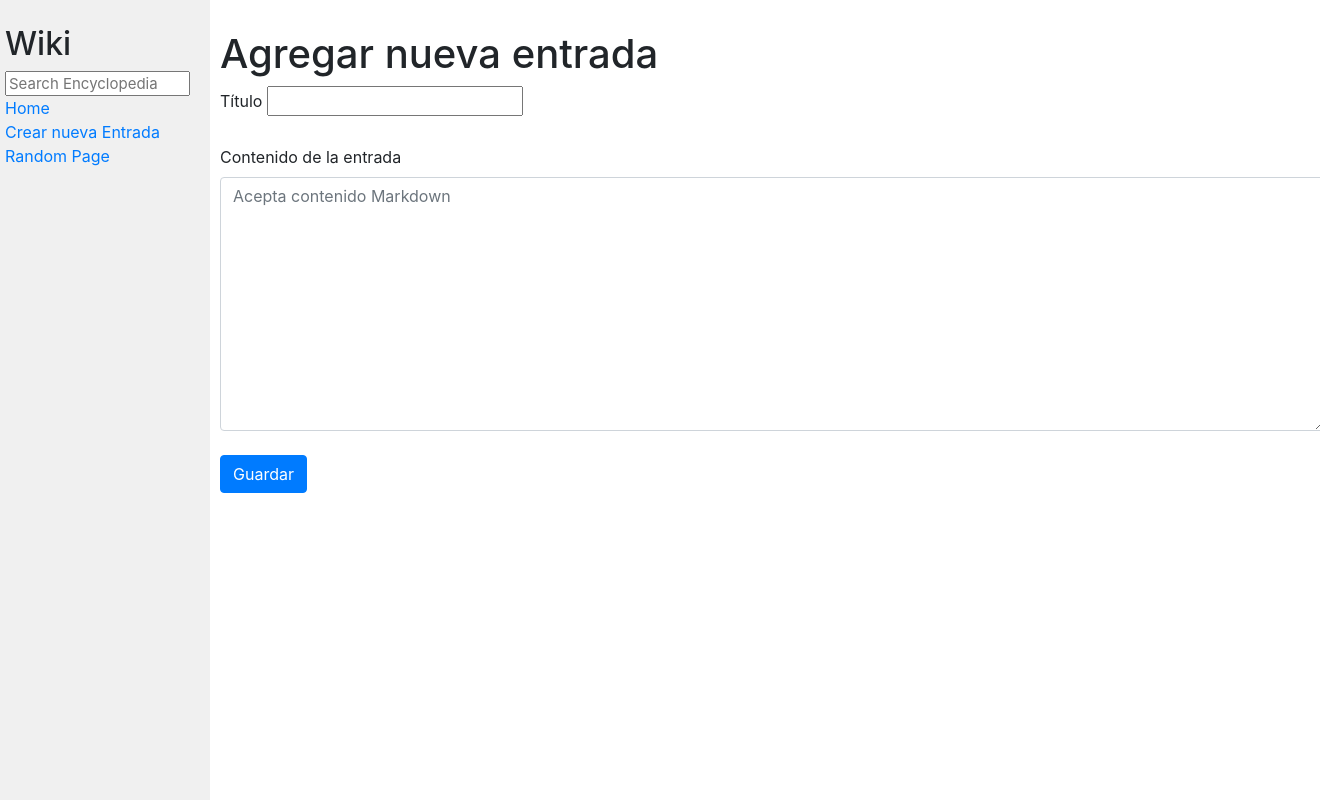
After one commit to Dan240701/cs50w-project1, a Django app: page /agregar/ in a window 1320 px wide; the page is wider, and only the part inside the window is pictured. The commit adds this page. Run offline with Django 3.2, Linux system fonts and the light colour scheme; some libraries are stand-ins or nearby versions.

Commit message:
7/10 progress

```diff
--- a/wiki/encyclopedia/static/encyclopedia/styles.css
+++ b/wiki/encyclopedia/static/encyclopedia/styles.css
@@ -13,8 +13,8 @@ h1 {
 }
 
 textarea {
-    height: 90vh;
-    width: 80%;
+    height: 40vh;
+    width: 50%;
 }
 
 .main {
--- /dev/null
+++ b/wiki/encyclopedia/templates/encyclopedia/agregar.html
@@ -0,0 +1,21 @@
+{% extends "encyclopedia/layout.html" %}
+
+{% block title %}
+Agregar nueva entrada
+{% endblock %}
+
+{% block body %}
+<h1>Agregar nueva entrada</h1>
+<form action="{% url 'agregar' %}" method="POST">
+    {% csrf_token %}
+
+    <label>Título</label>
+    <input type="text" name="titulo">
+    <br>
+    <br>
+
+    <label>Contenido de la entrada</label>
+    <textarea class="form-control" placeholder="Acepta contenido Markdown" name="contenido" rows="10 " cols="4"></textarea>
+    <br>
+    <button type="submit" class="btn btn-primary">Guardar</button>
+{% endblock %}
--- a/wiki/encyclopedia/templates/encyclopedia/index.html
+++ b/wiki/encyclopedia/templates/encyclopedia/index.html
@@ -8,8 +8,8 @@
     <h1>All Pages</h1>
 
     <ul>
-        {% for entry in entries %}
-            <li>{{ entry }}</li>
+        {% for entrada in entries %}
+            <li><a href="{% url 'entrada' titulo=entrada %}">{{ entrada }}</a></li>
         {% endfor %}
     </ul>
 
--- a/wiki/encyclopedia/templates/encyclopedia/layout.html
+++ b/wiki/encyclopedia/templates/encyclopedia/layout.html
@@ -12,17 +12,19 @@
         <div class="row">
             <div class="sidebar col-lg-2 col-md-3">
                 <h2>Wiki</h2>
-                <form>
+                <!-- Este es el formulario de búsqueda -->
+                <form action="{% url 'busqueda' %}" method="POST">
+                    {% csrf_token %}
                     <input class="search" type="text" name="q" placeholder="Search Encyclopedia">
                 </form>
                 <div>
                     <a href="{% url 'index' %}">Home</a>
                 </div>
                 <div>
-                    Create New Page
+                    <a href="{% url 'agregar' %}">Crear nueva Entrada</a>
                 </div>
                 <div>
-                    Random Page
+                    <a href="{% url 'random' %}">Random Page</a>
                 </div>
                 {% block nav %}
                 {% endblock %}
--- a/wiki/encyclopedia/urls.py
+++ b/wiki/encyclopedia/urls.py
@@ -3,5 +3,11 @@ from django.urls import path
 from . import views
 
 urlpatterns = [
-    path("", views.index, name="index")
+    path("", views.index, name="index"),
+    path("wiki/<str:titulo>", views.entrada, name="entrada"),
+    path("busqueda/", views.busqueda, name="busqueda"),
+    path("agregar/", views.agregar, name="agregar"),
+    path("ramdon/", views.ramdon_entrada, name="random"),
+
+
 ]
--- a/wiki/encyclopedia/views.py
+++ b/wiki/encyclopedia/views.py
@@ -1,7 +1,78 @@
 from django.shortcuts import render
+from django.http import HttpResponseRedirect
+from django.urls import reverse
+from markdown2 import markdown, Markdown
+import random
 
 from . import util
 
+#Funcion que convierte el contenido de un archivo markdown a html
+def md_to_html(titulo):
+   contenido = util.get_entry(titulo)
+   md = Markdown()
+   if contenido == None:
+         return None
+   else:
+       return md.convert(contenido)
+
+#Funcion que va mostrar el contenido de una entrada o retornar un mensaje de error personalizado si la entrada no existe
+def entrada(request, titulo):
+    contenido_html = md_to_html(titulo)
+    if contenido_html == None:
+        return render(request, "encyclopedia/error.html",{
+            "mensaje": f"La entrada {titulo} no existe."
+        })
+    else:
+        return render(request, "encyclopedia/entrada.html",{
+            "titulo": titulo,
+            "contenido": contenido_html
+
+        })
+
+#Funcion que nos va permitir buscar una determinada entrada, si no enconramos la entrada, vamos a retornar una lista con todas las entradas
+#Relacionadas a esa palabra y al hacer click en alguna de ellas, nos va a redirigir a la pagina de la entrada seleccionada.
+def busqueda(request):
+    if request.method == "POST":
+        busqueda = request.POST["q"]
+        entrada_html = md_to_html(busqueda)
+        if entrada_html is not None:
+            return render(request, "encyclopedia/entrada.html",{
+                "titulo": busqueda,
+                "contenido": entrada_html
+            })
+        else:
+            entradas_relacionadas = []
+            entradas = util.list_entries()#Obtenemos todas las entradas
+            for e in entradas: #Recorremos todas las entradas
+                if busqueda.lower() in e.lower():
+                    entradas_relacionadas.append(e)#Si la palabra buscada esta en alguna entrada, la agregamos a la lista de entradas relacionadas
+            return render(request, "encyclopedia/busqueda.html",{
+                "entradas": entradas_relacionadas
+            })
+
+#Funcion que nos permitira agregar nuevas entradas
+def agregar(request):
+    if request.method == "POST":
+        titulo = request.POST["titulo"]
+        contenido = request.POST['contenido']
+        entradas = util.list_entries()
+        if titulo in entradas:
+            return render(request, "encyclopedia/error.html",{
+                "mensaje": f"La entrada {titulo} ya existe en su directorio."
+            })
+        util.save_entry(titulo, contenido)
+        return HttpResponseRedirect(reverse('entrada', args=[titulo]))#Redirigimos a la pagina de la entrada creada
+    return render(request, "encyclopedia/agregar.html")#Si no se ha enviado un formulario, por defecto mostramos el formulario de agregar
+
+#Funcion que nos va a permitir mostrar una entrada aleatoria segun las entradas que tengamos en nuestro directorio
+def ramdon_entrada(request):
+    entradas = util.list_entries()
+    titulo = random.choice(entradas)
+    return render(request, "encyclopedia/entrada.html",{
+        "titulo": titulo,
+        "contenido": md_to_html(titulo)
+
+    })
 
 def index(request):
     return render(request, "encyclopedia/index.html", {
```
Also changed, not shown: wiki/encyclopedia/templates/encyclopedia/busqueda.html (added, +19 -0 lines), wiki/encyclopedia/templates/encyclopedia/entrada.html (added, +9 -0 lines), wiki/encyclopedia/templates/encyclopedia/error.html (added, +11 -0 lines), wiki/entries/Hunter.md (added, +3 -0 lines), wiki/entries/PAN.md (added, +1 -0 lines), wiki/entries/Sopa.md (added, +3 -0 lines).
